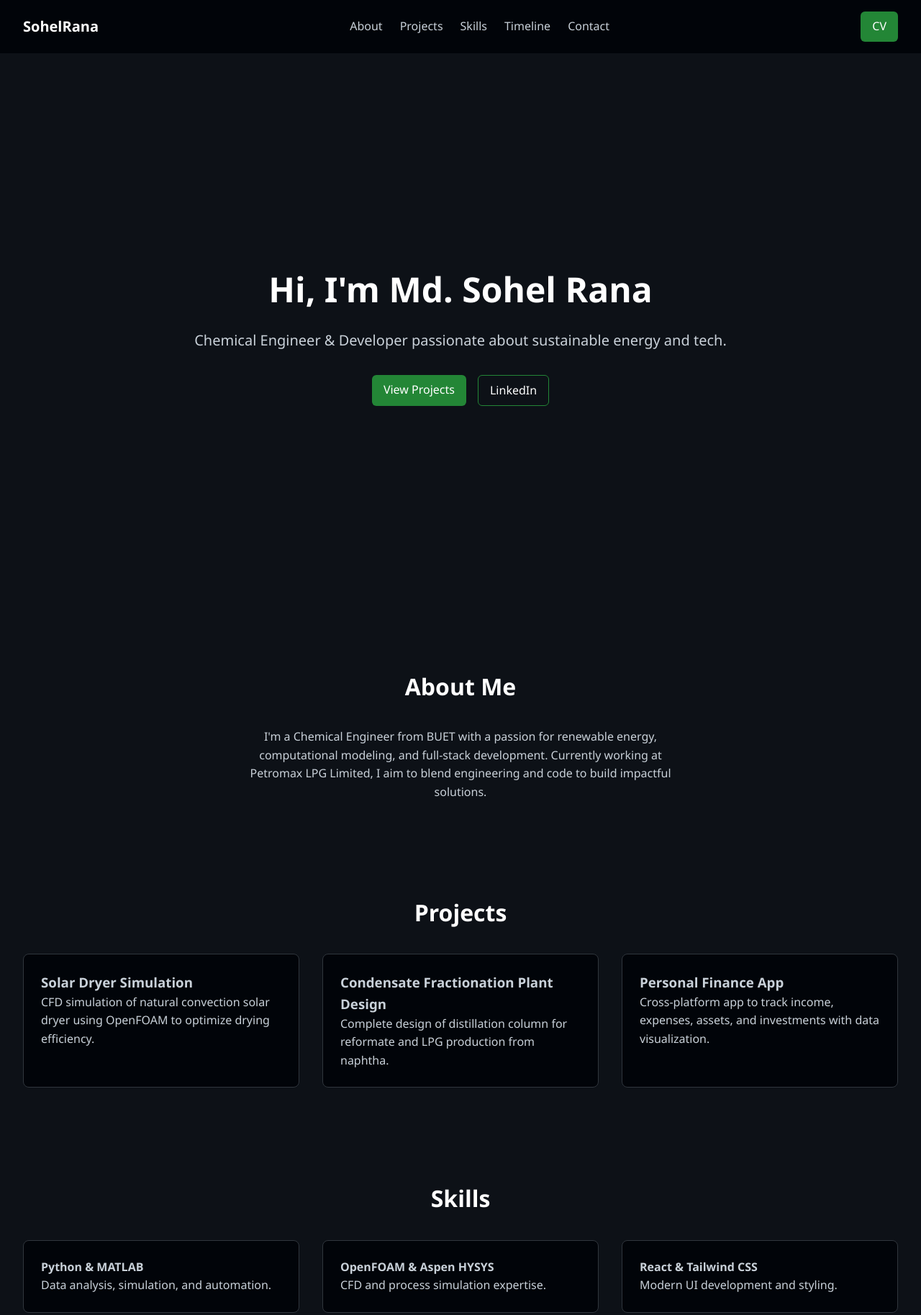
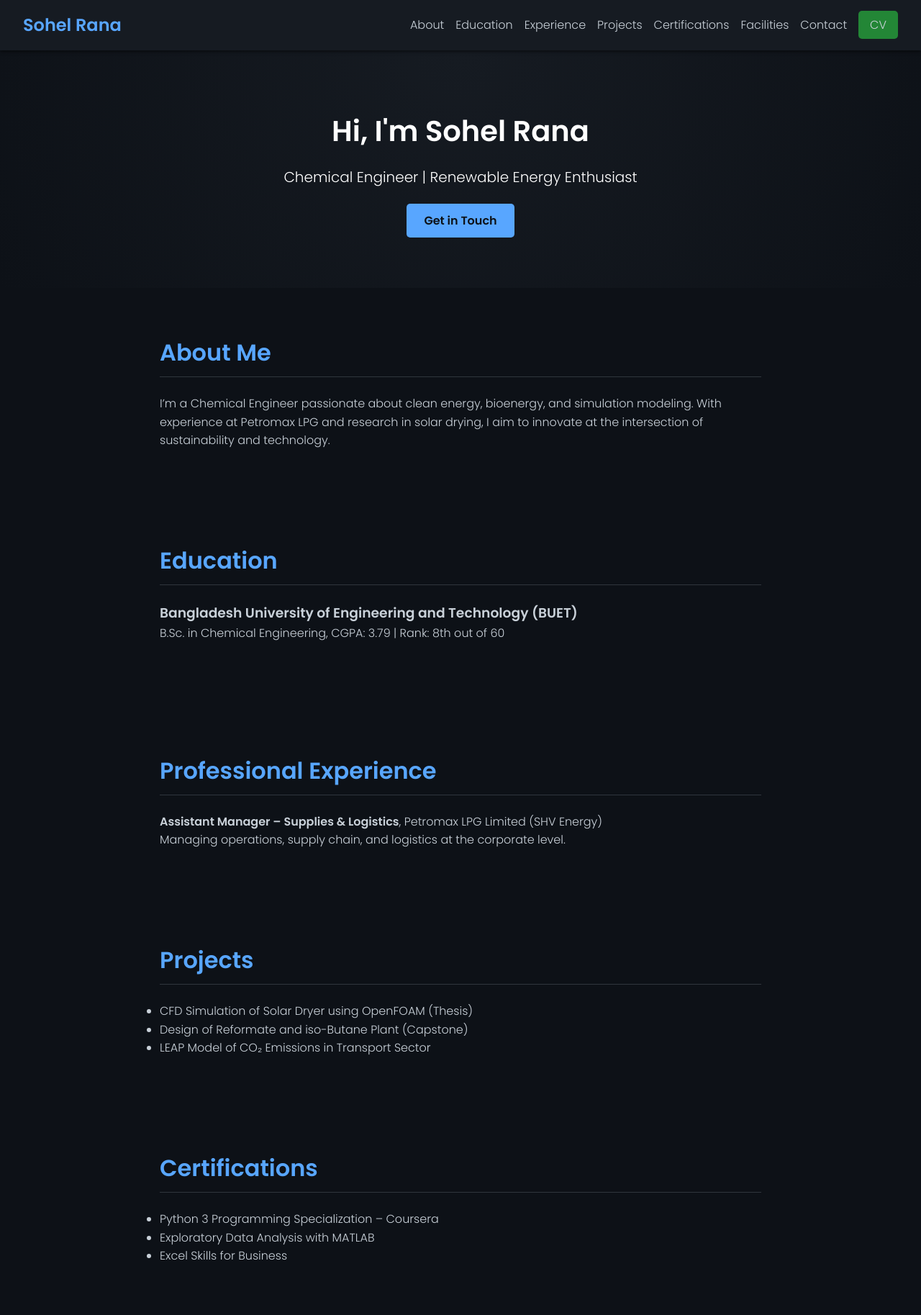
Before and after one commit to md-sohelrana/portfolio, a plain HTML site: page index.html in a window 1280 px wide. Shown: the top 1827 px of the page at 72% size. Drawn offline with Linux system fonts and the light colour scheme.

Commit message:
Update index.html

```diff
--- a/index.html
+++ b/index.html
@@ -3,119 +3,256 @@
 <head>
   <meta charset="UTF-8" />
   <meta name="viewport" content="width=device-width, initial-scale=1.0" />
-  <title>Md. Sohel Rana | Portfolio</title>
+  <title>Sohel Rana | Chemical Engineer</title>
+  <link rel="icon" href="favicon.ico" type="image/x-icon" />
+  <link href="https://fonts.googleapis.com/css2?family=Poppins:wght@300;600&display=swap" rel="stylesheet">
   <style>
-    :root {
-      --bg-dark: #0d1117;
-      --bg-darker: #010409;
-      --text-light: #c9d1d9;
-      --text-bright: #ffffff;
-      --accent-green: #238636;
-      --accent-green-hover: #2ea043;
-      --border-subtle: #30363d;
+    * {
+      margin: 0;
+      padding: 0;
+      box-sizing: border-box;
     }
-    * { margin: 0; padding: 0; box-sizing: border-box; scroll-behavior: smooth; }
-    body { background-color: var(--bg-dark); color: var(--text-light); font-family: 'Segoe UI', Tahoma, sans-serif; line-height: 1.6; }
-    a { text-decoration: none; color: inherit; }
-    nav { display: flex; justify-content: space-between; align-items: center; padding: 1rem 2rem; background: var(--bg-darker); position: fixed; width: 100%; top: 0; z-index: 100; }
-    .nav-logo { font-weight: bold; font-size: 1.25rem; color: var(--text-bright); }
-    .nav-links { list-style: none; display: flex; gap: 1.5rem; }
-    .nav-links a:hover { color: var(--accent-green); }
-    .btn-primary { background-color: var(--accent-green); color: var(--text-bright); padding: 0.5rem 1rem; border-radius: 0.375rem; transition: background 0.2s; }
-    .btn-primary:hover { background-color: var(--accent-green-hover); }
-    #hero { min-height: 100vh; display: flex; flex-direction: column; justify-content: center; align-items: center; text-align: center; padding: 0 1rem; margin-top: 4rem; }
-    #hero h1 { font-size: 3rem; color: var(--text-bright); animation: fadeIn 1s ease-in-out both; }
-    #hero p { margin-top: 1rem; font-size: 1.25rem; animation: fadeIn 1s ease-in-out 0.5s both; }
-    .hero-buttons { margin-top: 2rem; display: flex; gap: 1rem; animation: fadeIn 1s ease-in-out 1s both; }
-    section { padding: 4rem 2rem; }
-    .section-title { font-size: 2rem; color: var(--text-bright); margin-bottom: 2rem; text-align: center; }
-    .grid-3 { display: grid; grid-template-columns: 1fr; gap: 2rem; }
-    @media(min-width: 768px) { .grid-3 { grid-template-columns: repeat(3, 1fr); } }
-    .card { background: var(--bg-darker); padding: 1.5rem; border: 1px solid var(--border-subtle); border-radius: 0.5rem; transition: transform 0.2s, box-shadow 0.2s; }
-    .card:hover { transform: translateY(-5px); box-shadow: 0 10px 15px rgba(0,0,0,0.5); }
-    .timeline { border-left: 2px solid var(--accent-green); margin-left: 1rem; padding-left: 2rem; position: relative; }
-    .timeline-event { margin-bottom: 2rem; position: relative; }
-    .timeline-event::before { content: ''; position: absolute; left: -1.25rem; top: 0.25rem; width: 1rem; height: 1rem; background: var(--accent-green); border-radius: 50%; border: 2px solid var(--bg-dark); }
-    footer { background: var(--bg-darker); padding: 2rem; text-align: center; font-size: 0.875rem; border-top: 1px solid var(--border-subtle); }
-    @keyframes fadeIn { from { opacity: 0; transform: translateY(20px); } to { opacity: 1; transform: translateY(0); } }
+    html {
+      scroll-behavior: smooth;
+    }
+    body {
+      font-family: 'Poppins', sans-serif;
+      background-color: #0d1117;
+      color: #c9d1d9;
+      line-height: 1.6;
+    }
+    .navbar {
+      background: #161b22;
+      padding: 1rem 2rem;
+      display: flex;
+      justify-content: space-between;
+      align-items: center;
+      position: sticky;
+      top: 0;
+      z-index: 1000;
+      box-shadow: 0 2px 4px rgba(0,0,0,0.5);
+    }
+    .navbar .logo {
+      font-size: 1.5rem;
+      color: #58a6ff;
+      font-weight: 600;
+    }
+    .navbar ul {
+      display: flex;
+      gap: 1rem;
+      list-style: none;
+    }
+    .navbar a {
+      color: #c9d1d9;
+      text-decoration: none;
+      transition: color 0.3s ease;
+    }
+    .navbar a:hover {
+      color: #58a6ff;
+    }
+    .btn {
+      background-color: #238636;
+      color: white;
+      padding: 0.5rem 1rem;
+      border-radius: 5px;
+      text-decoration: none;
+    }
+    .btn:hover {
+      background-color: #2ea043;
+    }
+    .hero {
+      display: flex;
+      justify-content: center;
+      align-items: center;
+      text-align: center;
+      padding: 5rem 2rem;
+      background: radial-gradient(circle at top, #161b22, #0d1117);
+      color: white;
+    }
+    .hero-content h1 {
+      font-size: 2.5rem;
+      margin-bottom: 1rem;
+    }
+    .hero-content p {
+      font-size: 1.25rem;
+      margin-bottom: 2rem;
+    }
+    .btn-primary {
+      background-color: #58a6ff;
+      color: #0d1117;
+      padding: 0.75rem 1.5rem;
+      border-radius: 5px;
+      text-decoration: none;
+      font-weight: bold;
+    }
+    .btn-primary:hover {
+      background-color: #79c0ff;
+    }
+    .section {
+      padding: 4rem 2rem;
+      max-width: 900px;
+      margin: auto;
+    }
+    .section h2 {
+      font-size: 2rem;
+      margin-bottom: 1.5rem;
+      color: #58a6ff;
+      border-bottom: 1px solid #30363d;
+      padding-bottom: 0.5rem;
+    }
+    .timeline {
+      list-style: none;
+      padding-left: 0;
+    }
+    .timeline li {
+      margin-bottom: 1.5rem;
+    }
+    footer {
+      background-color: #161b22;
+      text-align: center;
+      padding: 1rem;
+      color: #8b949e;
+    }
+    .fade-in {
+      opacity: 0;
+      transform: translateY(20px);
+      transition: opacity 1s ease-out, transform 1s ease-out;
+    }
+    .fade-in.appear {
+      opacity: 1;
+      transform: translateY(0);
+    }
+    @media (max-width: 768px) {
+      .navbar ul {
+        flex-direction: column;
+        align-items: flex-start;
+        background: #161b22;
+        position: absolute;
+        top: 100%;
+        left: 0;
+        right: 0;
+        padding: 1rem;
+      }
+      .hero-content h1 {
+        font-size: 2rem;
+      }
+      .hero-content p {
+        font-size: 1rem;
+      }
+    }
   </style>
 </head>
 <body>
+  <header class="navbar">
+    <div class="logo">Sohel Rana</div>
     <nav>
-    <div class="nav-logo">SohelRana</div>
-    <ul class="nav-links">
+      <ul>
         <li><a href="#about">About</a></li>
+        <li><a href="#education">Education</a></li>
+        <li><a href="#experience">Experience</a></li>
         <li><a href="#projects">Projects</a></li>
-      <li><a href="#skills">Skills</a></li>
-      <li><a href="#timeline">Timeline</a></li>
+        <li><a href="#certifications">Certifications</a></li>
+        <li><a href="#facilities">Facilities</a></li>
         <li><a href="#contact">Contact</a></li>
+        <li><a href="#cv" class="btn">CV</a></li>
       </ul>
-    <a href="#cv" class="btn-primary">CV</a>
     </nav>
-  <section id="hero">
-    <h1>Hi, I'm Md. Sohel Rana</h1>
-    <p>Chemical Engineer &amp; Developer passionate about sustainable energy and tech.</p>
-    <div class="hero-buttons">
-      <a href="#projects" class="btn-primary">View Projects</a>
-      <a href="https://linkedin.com/in/sohelrana1099" class="btn-primary" style="background:transparent; border:1px solid var(--accent-green);">LinkedIn</a>
+  </header>
+
+  <section class="hero">
+    <div class="hero-content">
+      <h1>Hi, I'm Sohel Rana</h1>
+      <p>Chemical Engineer | Renewable Energy Enthusiast</p>
+      <a href="#contact" class="btn-primary">Get in Touch</a>
     </div>
   </section>
-  <section id="about">
-    <h2 class="section-title">About Me</h2>
-    <p style="max-width:600px; margin:0 auto; text-align:center;">I'm a Chemical Engineer from BUET with a passion for renewable energy, computational modeling, and full-stack development. Currently working at Petromax LPG Limited, I aim to blend engineering and code to build impactful solutions.</p>
+
+  <section id="about" class="section fade-in">
+    <h2>About Me</h2>
+    <p>I’m a Chemical Engineer passionate about clean energy, bioenergy, and simulation modeling. With experience at Petromax LPG and research in solar drying, I aim to innovate at the intersection of sustainability and technology.</p>
   </section>
-  <section id="projects">
-    <h2 class="section-title">Projects</h2>
-    <div class="grid-3">
-      <div class="card">
-        <h3>Solar Dryer Simulation</h3>
-        <p>CFD simulation of natural convection solar dryer using OpenFOAM to optimize drying efficiency.</p>
-      </div>
-      <div class="card">
-        <h3>Condensate Fractionation Plant Design</h3>
-        <p>Complete design of distillation column for reformate and LPG production from naphtha.</p>
-      </div>
-      <div class="card">
-        <h3>Personal Finance App</h3>
-        <p>Cross-platform app to track income, expenses, assets, and investments with data visualization.</p>
-      </div>
-    </div>
+
+  <section id="education" class="section fade-in">
+    <h2>Education</h2>
+    <ul class="timeline">
+      <li>
+        <h3>Bangladesh University of Engineering and Technology (BUET)</h3>
+        <p>B.Sc. in Chemical Engineering, CGPA: 3.79 | Rank: 8th out of 60</p>
+      </li>
+    </ul>
   </section>
-  <section id="skills">
-    <h2 class="section-title">Skills</h2>
-    <div class="grid-3">
-      <div class="card"><strong>Python &amp; MATLAB</strong><p>Data analysis, simulation, and automation.</p></div>
-      <div class="card"><strong>OpenFOAM &amp; Aspen HYSYS</strong><p>CFD and process simulation expertise.</p></div>
-      <div class="card"><strong>React &amp; Tailwind CSS</strong><p>Modern UI development and styling.</p></div>
-    </div>
+
+  <section id="experience" class="section fade-in">
+    <h2>Professional Experience</h2>
+    <p><strong>Assistant Manager – Supplies & Logistics</strong>, Petromax LPG Limited (SHV Energy)</p>
+    <p>Managing operations, supply chain, and logistics at the corporate level.</p>
   </section>
-  <section id="timeline">
-    <h2 class="section-title">My Journey</h2>
-    <div class="timeline">
-      <div class="timeline-event">
-        <h3>2023 – Present</h3>
-        <p>Working as Assistant Manager at Petromax LPG Limited (SHV Energy).</p>
-      </div>
-      <div class="timeline-event">
-        <h3>2023</h3>
-        <p>Graduated with Honors in Chemical Engineering from BUET (CGPA 3.79, 8th out of 60).</p>
-      </div>
-      <div class="timeline-event">
-        <h3>2021</h3>
-        <p>Presented research on thermochemical simulation tool at IC4ME2 Conference.</p>
-      </div>
-      <div class="timeline-event">
-        <h3>2017</h3>
-        <p>Started academic journey at BUET.</p>
-      </div>
-    </div>
+
+  <section id="projects" class="section fade-in">
+    <h2>Projects</h2>
+    <ul>
+      <li>CFD Simulation of Solar Dryer using OpenFOAM (Thesis)</li>
+      <li>Design of Reformate and iso-Butane Plant (Capstone)</li>
+      <li>LEAP Model of CO₂ Emissions in Transport Sector</li>
+    </ul>
   </section>
-  <section id="contact">
-    <h2 class="section-title">Get In Touch</h2>
-    <p style="text-align:center; margin-bottom:1rem;">Feel free to <a href="mailto:sohelrana.buet17@gmail.com" style="color: var(--accent-green);">email me</a> or connect on <a href="https://linkedin.com/in/sohelrana1099" style="color: var(--accent-green);">LinkedIn</a>.</p>
+
+  <section id="certifications" class="section fade-in">
+    <h2>Certifications</h2>
+    <ul>
+      <li>Python 3 Programming Specialization – Coursera</li>
+      <li>Exploratory Data Analysis with MATLAB</li>
+      <li>Excel Skills for Business</li>
+    </ul>
   </section>
+
+  <section id="facilities" class="section fade-in">
+    <h2>Facilities</h2>
+    <p>This section will list the facilities I have experience working with or managing:</p>
+    <ul>
+      <li>LPG Bottling Plant Operations</li>
+      <li>Supply Chain Management Systems</li>
+      <li>Logistics and Distribution Networks</li>
+      <li>Simulation Software (OpenFOAM, Aspen HYSYS)</li>
+    </ul>
+  </section>
+
+  <section id="cv" class="section fade-in">
+    <h2>Download CV</h2>
+    <p>You can download my updated CV in PDF format below:</p>
+    <a href="Sohel_Rana_CV.pdf" download class="btn">Download CV</a>
+  </section>
+
+  <section id="contact" class="section fade-in">
+    <h2>Contact</h2>
+    <p>Email: <a href="mailto:sohelrana.buet17@gmail.com">sohelrana.buet17@gmail.com</a></p>
+    <p>LinkedIn: <a href="https://www.linkedin.com/in/sohelrana1099/" target="_blank">linkedin.com/in/sohelrana1099</a></p>
+  </section>
+
   <footer>
-    &copy; 2025 Md. Sohel Rana. All rights reserved.
+    <p>&copy; 2025 Sohel Rana. All rights reserved.</p>
   </footer>
+
+  <script>
+    document.querySelectorAll('a[href^="#"]').forEach(anchor => {
+      anchor.addEventListener('click', function (e) {
+        e.preventDefault();
+        document.querySelector(this.getAttribute('href')).scrollIntoView({
+          behavior: 'smooth'
+        });
+      });
+    });
+
+    const faders = document.querySelectorAll('.fade-in');
+    const observer = new IntersectionObserver((entries, observer) => {
+      entries.forEach(entry => {
+        if (!entry.isIntersecting) return;
+        entry.target.classList.add('appear');
+        observer.unobserve(entry.target);
+      });
+    }, { threshold: 0.1, rootMargin: "0px 0px -50px 0px" });
+
+    faders.forEach(fader => observer.observe(fader));
+  </script>
 </body>
 </html>
```
Lines whose indentation alone changed are shown as unchanged.
